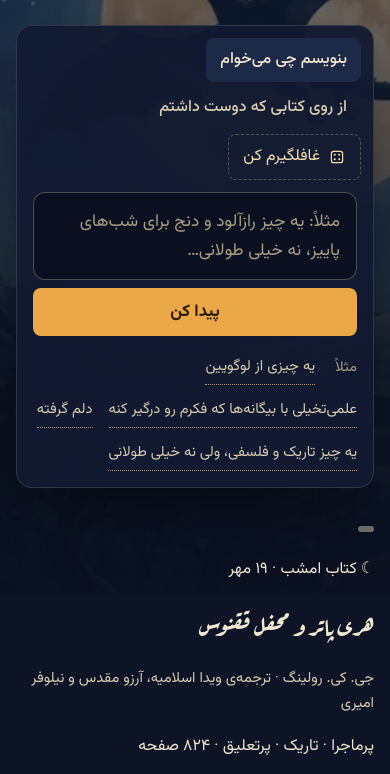
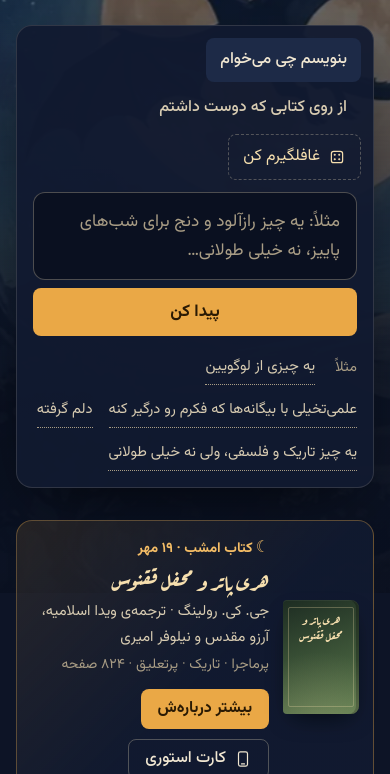
Before and after one commit to faragomancb-eng/cheybekhoonam, a website with bundled scripts: page index.html in a window 390 px wide. Shown: the part 251-1025 px from the top of the page. Built offline with nearby package versions, Linux system fonts and the light colour scheme.

Commit message:
Add files via upload

```diff
--- a/css/main.css
+++ b/css/main.css
@@ -475,3 +475,32 @@ body.is-loading .results { opacity: 0.6; }
 }
 [hidden] { display: none !important; }
 .sheet__note { font-size: .85rem; margin: -.25rem 0 .75rem; }
+
+/* ---------- Tonight's book ---------- */
+.tonight { margin: 8px 0 0; }
+.tonight__card {
+  display: grid; grid-template-columns: 96px 1fr; gap: 18px; align-items: center;
+  padding: 16px 18px; border-radius: var(--r-lg);
+  background: linear-gradient(135deg, rgb(234 168 70 / 0.12), rgb(17 26 48 / 0.92) 55%);
+  border: 1px solid rgb(234 168 70 / 0.35);
+}
+.tonight__cover { padding: 0; border: 0; background: none; cursor: pointer; width: 96px; }
+.tonight__cover .cover { width: 96px; }
+.tonight__kicker { margin: 0; color: var(--saffron-hi); font-size: 0.88rem; font-weight: 700; }
+.tonight__moon { font-size: 1rem; }
+.tonight__title { margin: 2px 0 2px; font-size: clamp(1.35rem, 3vw, 1.8rem); line-height: 1.5; color: var(--moon); }
+.tonight__moods { margin: 2px 0 0; color: var(--parchment-3); font-size: 0.88rem; }
+.tonight__actions { display: flex; flex-wrap: wrap; gap: 10px; margin-top: 12px; }
+.tonight__actions .btn { min-height: 40px; padding-block: 6px; }
+@media (max-width: 520px) {
+  .tonight__card { grid-template-columns: 76px 1fr; gap: 14px; padding: 14px; }
+  .tonight__cover, .tonight__cover .cover { width: 76px; }
+}
+
+/* ---------- Story card preview ---------- */
+.story .sheet__scroll { text-align: center; }
+.story__frame { display: grid; place-items: center; margin: 12px auto 0; width: min(100%, 300px); aspect-ratio: 9 / 16; border-radius: var(--r-md); overflow: hidden; background: var(--ink-850); border: 1px solid var(--line); }
+.story__wait { width: 70%; }
+.story__img { width: 100%; height: 100%; object-fit: contain; display: block; }
+.story__actions { display: flex; justify-content: center; flex-wrap: wrap; gap: 10px; margin-top: 16px; }
+.story__hint { font-size: 0.82rem; margin: 10px 0 0; }
```
